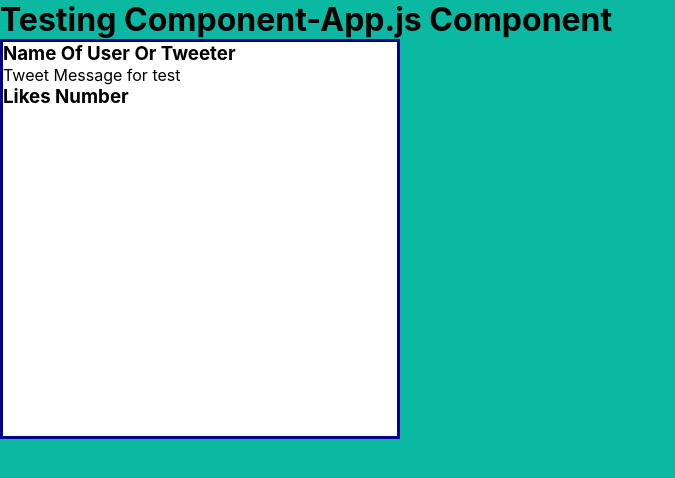
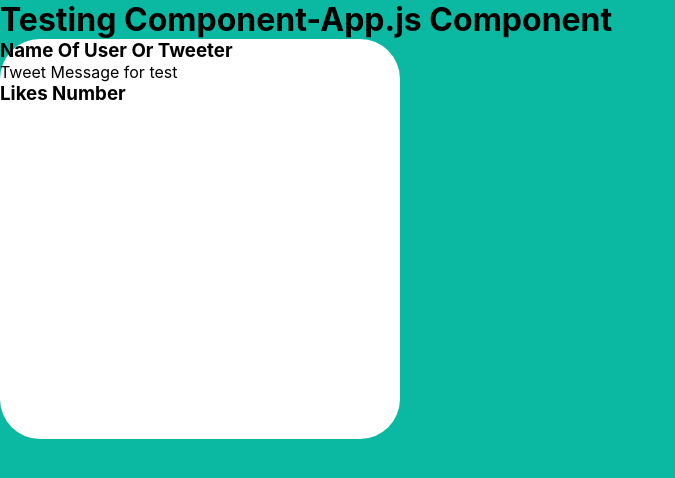
Before and after one commit to Beatyofcoding/AnotherFirstProjectOfReact, a React (Create React App) app in the folder areactproject/: page / in a window 1280 px wide. Shown: the top 478 px of the page, without its empty margins (0-675 px from the left). Built offline with nearby package versions, Linux system fonts and the light colour scheme.

Commit message:
SettingBorderRadiusTo40px

```diff
--- a/areactproject/src/App.css
+++ b/areactproject/src/App.css
@@ -6,5 +6,5 @@
   height: 400px;
   width: 400px;
   background: white;
-  border: 3px solid darkblue;
+  border-radius: 40px;
 }
```
